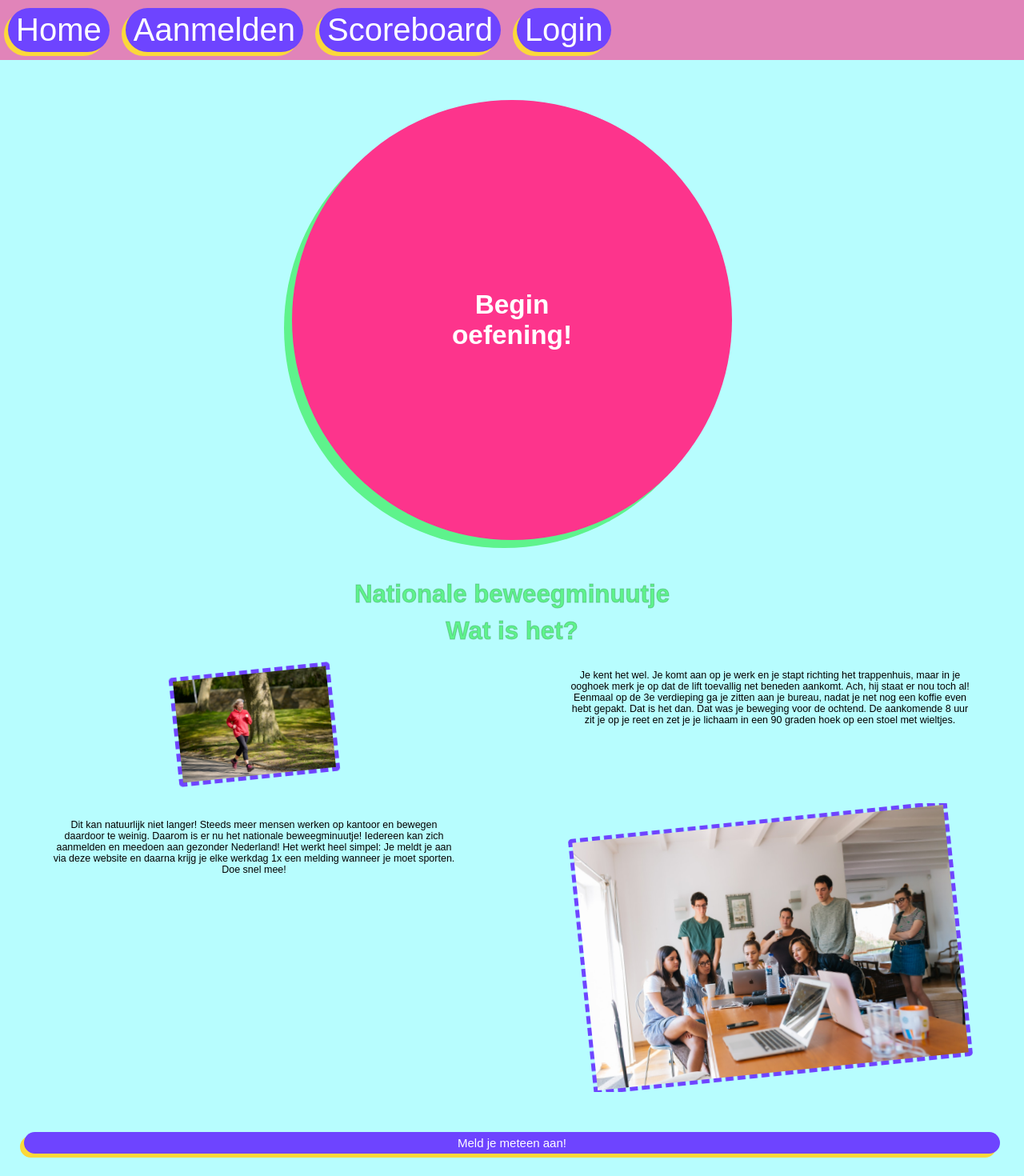
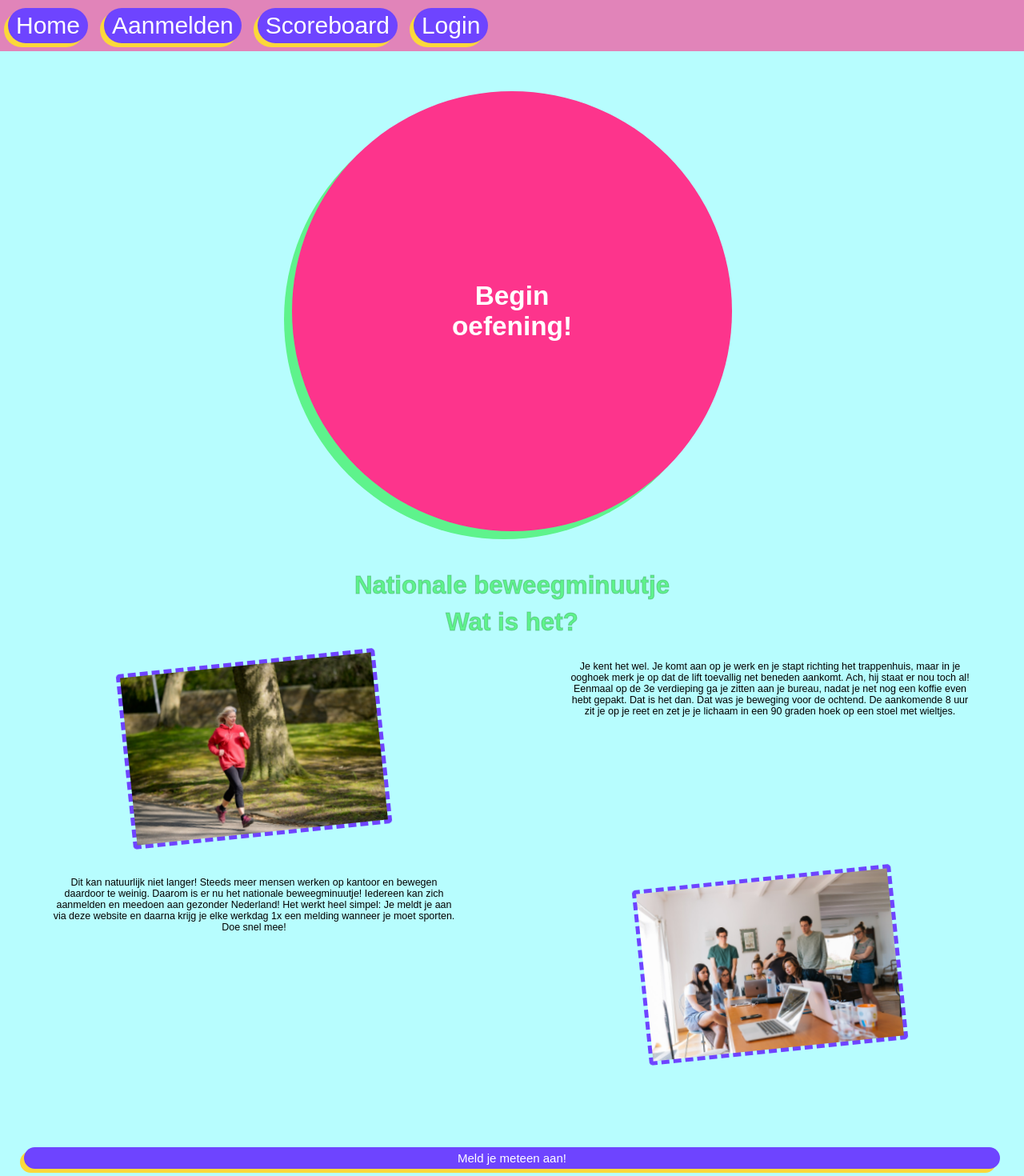
Before and after one commit to Thijs209/ipmedt4-react, a React (Create React App) app: page / in a window 1280 px wide. Shown: the top 1470 px of the page at 80% size. Built offline with nearby package versions, Linux system fonts and the light colour scheme.

Commit message:
Image resize and margin

```diff
--- a/src/Home.css
+++ b/src/Home.css
@@ -68,10 +68,8 @@ html{
     display: flex;
     justify-content: center;
     padding: 2rem;
-    height: 100%;
     width: 100%;
     margin: 0 auto;
-    overflow: hidden;
 }
 
 .section__info__img{
@@ -80,7 +78,7 @@ html{
     animation-duration: 2.5s;
     max-width: 80%;
     width: auto;
-    height: 100%;
+    height: 18rem;
     transition: transform .2s ease-in-out;
     border: #6e44ff 0.5rem dashed;
     border-radius: 5px;
@@ -105,7 +103,7 @@ html{
     height: 50%;
     width: 100%;
     margin: auto;
-    margin-top: 2rem;
+    margin-top: 5rem;
     padding: 3rem;
 }
 
@@ -192,7 +190,7 @@ html{
 .section__grid{
     display: grid;
     grid-template-columns: 1fr;
-    grid-template-rows: 0.1fr 0.1fr 1fr 1fr 1fr 1frw;
+    grid-template-rows: 0.1fr 0.1fr 1fr 1fr 1fr 1fr;
     grid-column-gap: 1rem;
     grid-row-gap: 1rem;
 }
@@ -267,9 +265,14 @@ html{
         font-size: 500%;
     }
 
+    .section__info__img{
+        height: 22rem;
+        width: auto;
+    }
+
     .section__info{
         grid-template-columns: 1fr 1fr;
-        grid-template-rows: 0.1fr 0.1fr 1fr;
+        grid-template-rows: 0.1fr 0.1fr 0.5fr 0.5fr;
     }
 
     .h1_grid1{
--- a/src/Navbar.css
+++ b/src/Navbar.css
@@ -20,7 +20,7 @@ html{
 }
 
 .nav__a__p{
-    font-size: 150%;
+    font-size: 130%;
     border-radius: 100px;
     padding: 0.5rem 1rem;
     transition: box-shadow;
@@ -43,12 +43,12 @@ html{
 @media only screen and (min-width: 750px) {
 
     .nav__a__p{
-        font-size: 300%;
+        font-size: 200%;
     }
 }
 
 @media only screen and (min-width: 1200px) {
     .nav__a__p{
-        font-size: 400%;
+        font-size: 300%;
     }
 }
```
